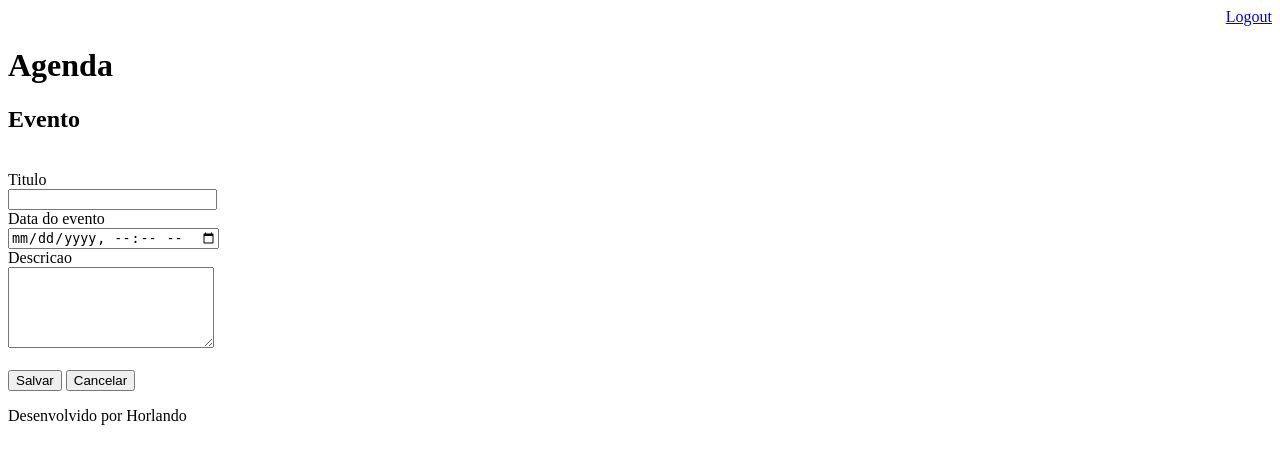
After one commit to Horlando-Leao/django_schedule, a Django app: page /agenda/evento/ in a window 1280 px wide. The commit adds this page. Shown: the top 464 px of the page. Run offline with Django 4.2, Linux system fonts and the light colour scheme; the visitor is signed in with stand-in values (Sample User, id 1).

Commit message:
screen evento and route create evento

```diff
--- a/agenda/urls.py
+++ b/agenda/urls.py
@@ -32,6 +32,9 @@ urlslogin = [
 urlsagenda = [
     path('', RedirectView.as_view(url='agenda/')),
     path('agenda/', core_views.lista_eventos),
+
+    path('agenda/evento/', core_views.evento),
+    path('agenda/evento/submit', core_views.submit_evento)
 ]
 
 urlpatterns = []
--- a/core/views.py
+++ b/core/views.py
@@ -35,3 +35,23 @@ def lista_eventos(request):
     evento = Evento.objects.filter(usuario=usuario)
     dados = {'eventos': evento}
     return render(request, 'agenda.html', dados)
+
+
+@login_required(login_url='/login/')
+def evento(request):
+    return render(request, 'evento.html')
+
+@login_required(login_url='/login/')
+def submit_evento(request):
+    if request.POST:
+        usuario = request.user
+        titulo = request.POST.get('titulo')
+        data_evento = request.POST.get('data_evento')
+        descricao = request.POST.get('descricao')
+        Evento.objects.create(
+            titulo=titulo,
+            data_evento=data_evento,
+            descricao=descricao,
+            usuario=usuario
+        )
+    return redirect('/')
--- a/templates/agenda.html
+++ b/templates/agenda.html
@@ -2,6 +2,9 @@
 
 {% block content %}
     <h2>Agendamento</h2>
+    <a href="evento/">
+        <button type="button">Novo Evento</button>
+    </a>
     <ul>
        {% for evento in eventos %}
             <li>{{evento.titulo}} - {{evento.get_data_evento}}</li>
--- /dev/null
+++ b/templates/evento.html
@@ -0,0 +1,22 @@
+{% extends "model-page.html" %}
+
+{% block content %}
+<h2>Evento</h2><br>
+
+<form action="submit" method="POST">{% csrf_token %}
+    <label>Titulo</label><br>
+    <input type="text" name="titulo" size="23"><br>
+
+    <label>Data do evento</label><br>
+    <input type="datetime-local" name="data_evento"><br>
+
+    <label>Descricao</label><br>
+    <textarea name="descricao" rows="5" cols="23"></textarea><br>
+
+    <br>
+    <button type="submit">Salvar</button>
+    <a href="/">
+        <button type="button">Cancelar</button>
+    </a>
+</form>
+{% endblock %}
```
